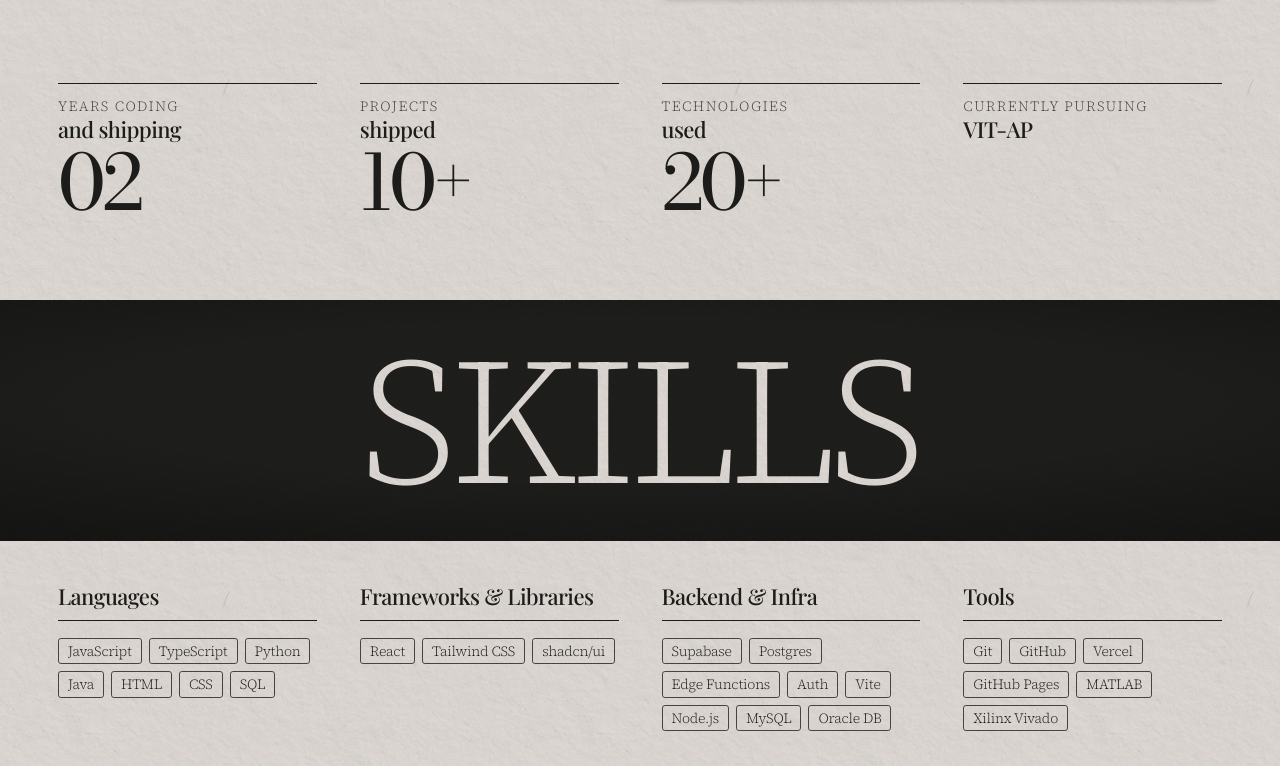
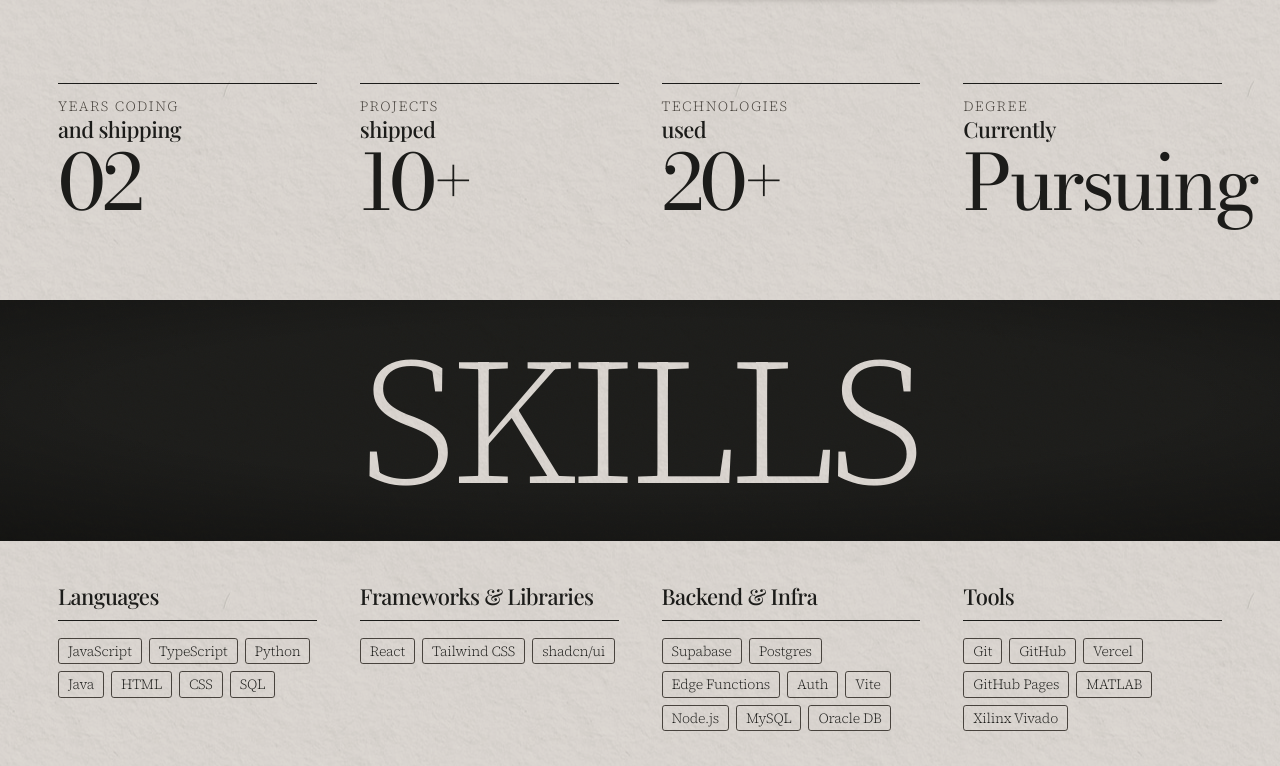
Before and after one commit to AbhignyanUdgata/landing-page, a website built with Vite: page about.html in a window 1280 px wide. Shown: the part 1094-1860 px from the top of the page. Built offline with nearby package versions, Linux system fonts and the light colour scheme.

Commit message:
Update about.html

```diff
--- a/about.html
+++ b/about.html
@@ -252,8 +252,9 @@ html.pt-enter .pt-water{transform:translateY(-96px)}
       <div class="font-canopee font-normal text-[clamp(48px,6vw,96px)] leading-[0.82] tracking-[-0.05em] mt-7">20+</div>
     </div>
     <div class="stat border-t border-ink-black pt-14 flex flex-col gap-0.5">
-      <p class="text-caption leading-caption tracking-[0.1em] uppercase text-charcoal">Currently pursuing</p>
-      <p class="font-domaine-display font-medium text-subheading leading-subheading tracking-subheading">VIT-AP</p>
+      <p class="text-caption leading-caption tracking-[0.1em] uppercase text-charcoal">Degree</p>
+      <p class="font-domaine-display font-medium text-subheading leading-subheading tracking-subheading">Currently</p>
+      <div class="font-canopee font-normal text-[clamp(48px,6vw,96px)] leading-[0.82] tracking-[-0.05em] mt-7">Pursuing</div>
     </div>
   </section>
 
@@ -338,7 +339,7 @@ html.pt-enter .pt-water{transform:translateY(-96px)}
         <h3 class="font-domaine-display font-medium text-[clamp(22px,2.6vw,37px)] leading-[0.95] tracking-[-0.03em]">B.Tech in Computer Science</h3>
         <p class="mt-7 text-[17px] text-charcoal">VIT-AP University</p>
       </div>
-      <div class="font-canopee text-subheading tracking-[-0.02em] text-right max-md:text-left">CGPA 8.40</div>
+      <div class="font-canopee text-subheading tracking-[-0.02em] text-right max-md:text-left">Currently Pursuing</div>
     </article>
     <article class="edu-item grid grid-cols-[0.5fr_2fr_0.5fr] max-md:grid-cols-1 gap-22 items-baseline border-t border-ink-black py-22">
       <div class="text-caption leading-caption tracking-[0.08em] uppercase text-charcoal">Mar 2022 — May 2023</div>
```
